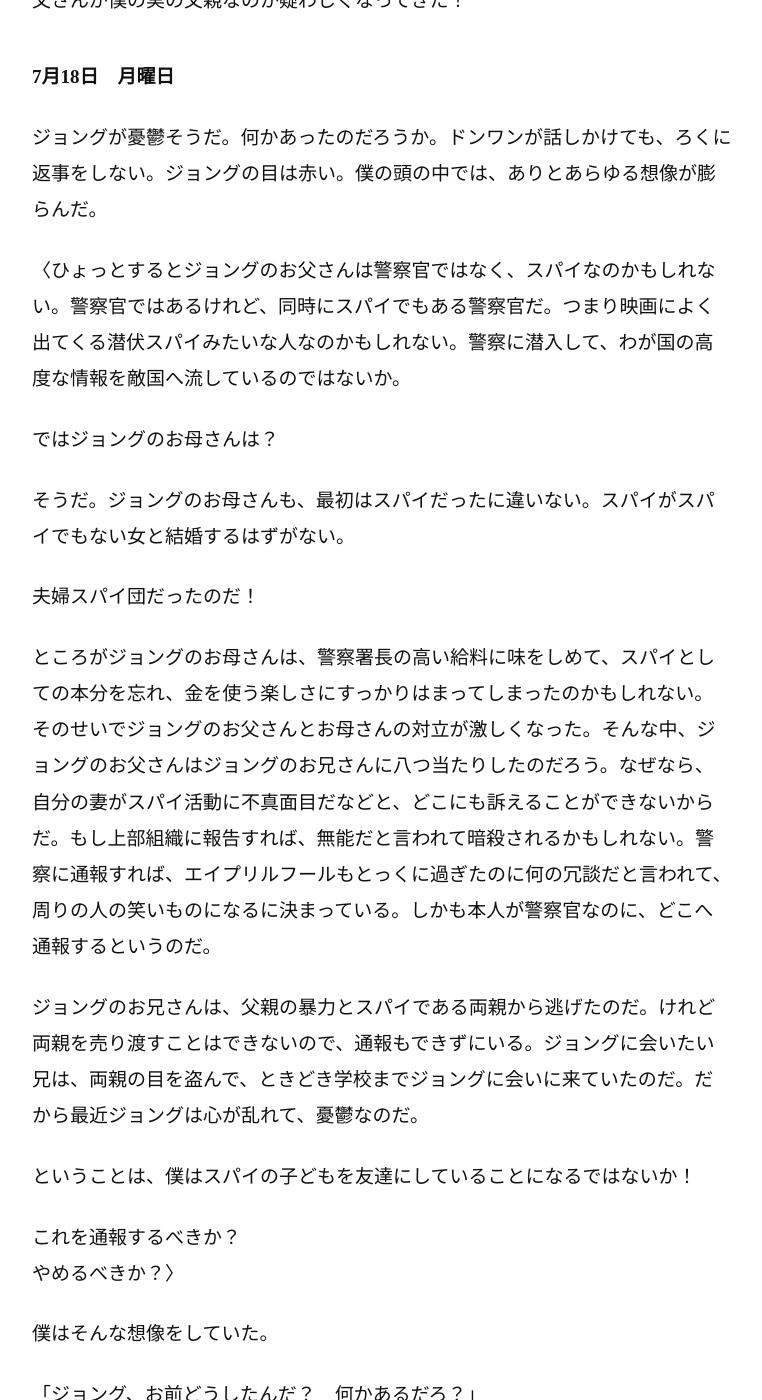
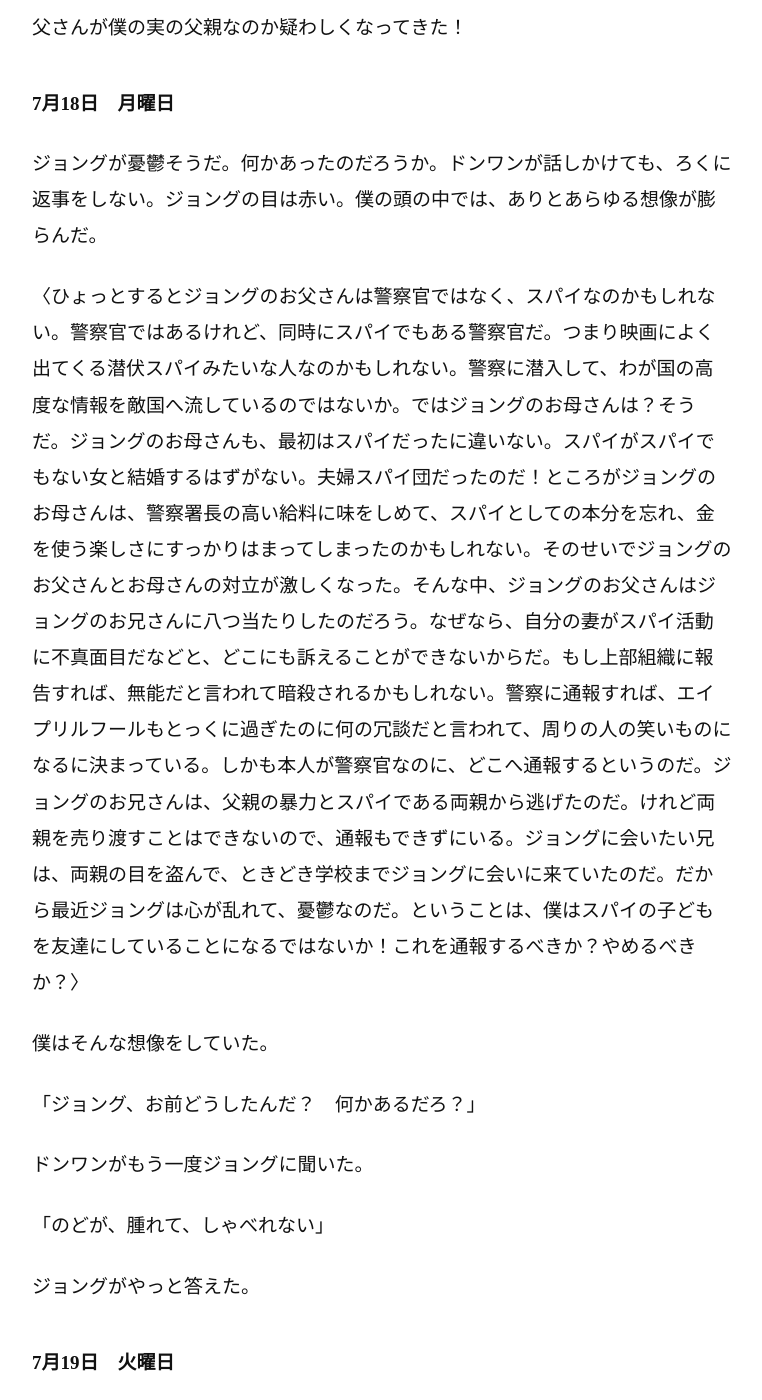
Before and after one commit to Jin-in-Seoul/Jin-in-Seoul, a Jekyll site: the page built from sweater/ja/chapter-05/index.html, in a window 1280 px wide and 1400 px high, scrolled down 9124 px. Shown: the whole window, without its empty margins (198-960 px from the left). Built offline with Jekyll 4.4.1, drawn with Linux system fonts in a browser that asks for light colours; some of the changed text lies outside the part shown.

```diff
--- a/sweater/ja/chapter-05/index.html
+++ b/sweater/ja/chapter-05/index.html
@@ -43,17 +43,17 @@
 <p>尽人事待天命。</p>
 <p class="entry-date"><strong>7月5日　火曜日</strong></p>
 <p>試験一日目。</p>
-<p>国語。蒔いた種は自分で刈り取った。<br>
-社会。パッカサリ科目だ。理由なんて必要だろうか。<br>
-道徳。一生懸命勉強したのに、どうして試験を失敗したんだろう。ひょっとして僕には道徳的な問題があるんじゃないだろうか。</p>
+<p>国語。蒔いた種は自分で刈り取った。</p>
+<p>社会。パッカサリ科目だ。理由なんて必要だろうか。</p>
+<p>道徳。一生懸命勉強したのに、どうして試験を失敗したんだろう。ひょっとして僕には道徳的な問題があるんじゃないだろうか。</p>
 <p class="entry-date"><strong>7月6日　水曜日</strong></p>
 <p>試験二日目。</p>
-<p>英語。お前が僕を救った。<br>
-音楽。そもそも音楽はどうして筆記試験を受けなければならないんだ！</p>
+<p>英語。お前が僕を救った。</p>
+<p>音楽。そもそも音楽はどうして筆記試験を受けなければならないんだ！</p>
 <p class="entry-date"><strong>7月7日　木曜日</strong></p>
 <p>試験三日目。</p>
-<p>科学。科学まで得意になる必要はない。身の丈に合わせて生きるというではないか。<br>
-漢文。試験は簡単だった。先生のおかげだ。</p>
+<p>科学。科学まで得意になる必要はない。身の丈に合わせて生きるというではないか。</p>
+<p>漢文。試験は簡単だった。先生のおかげだ。</p>
 <p class="entry-date"><strong>7月8日　金曜日</strong></p>
 <p>試験四日目。</p>
 <p>数学。ジョンス叔母さんの予言は外れた。91点だ。</p>
@@ -64,9 +64,7 @@
 <p>仁川―ロンドン―ブリュッセル―ハイデルベルク―フランクフルト―プラハ―ウィーン―ヴェネツィア―ローマ―ミュンヘン―チューリヒ―インターラーケン―チューリヒ―バルセロナ―マドリード―パリ―仁川。</p>
 <p>母さんは父さんの日程表を見ると、「あなた、自分が二十代だと思ってるの？」と言った。父さんが気まずそうに笑った。</p>
 <p>「そんなことしないで、一つか二つの都市だけ回ってきたら？　一か月か二か月くらい」</p>
-<p>「二か月も？　本当に？」</p>
-<p>父さんの両目が今にも飛び出しそうだ。</p>
-<p>「旅行代は？」</p>
+<p>「二か月も？　本当に？」父さんの両目が今にも飛び出しそうだ。「旅行代は？」</p>
 <p>「退職金で行けばいいじゃない」</p>
 <p>「母さん、僕は？」</p>
 <p>僕が鼻にかかった声で割り込んだ。</p>
@@ -75,9 +73,9 @@
 <p>父さんはヨーロッパ旅行の日程を最初から見直すと言っている。大変だ。下手をすると僕一人、夏休みじゅう床でもこすって過ごすことになりそうだ。父さんはヨーロッパへ、母さんは会社へ、僕だけ部屋にこもって「バンコク」だ！</p>
 <p class="entry-date"><strong>7月10日　日曜日</strong></p>
 <p>ヨーロッパ旅行についていく方法を考えてみたが、可能性が低すぎる。</p>
-<p>方法1。ハンガーストライキ。（成功率15％。十日ほど食べなければ成功率70％）<br>
-方法2。僕の人脈（祖父、祖母、ジョンス叔母さんなど）を総動員して母さんに圧力をかける。（成功率10％）<br>
-方法3。父さんの旅行鞄に隠れる。（成功率5％）</p>
+<p>方法1。ハンガーストライキ。（成功率15％。十日ほど食べなければ成功率70％）</p>
+<p>方法2。僕の人脈（祖父、祖母、ジョンス叔母さんなど）を総動員して母さんに圧力をかける。（成功率10％）</p>
+<p>方法3。父さんの旅行鞄に隠れる。（成功率5％）</p>
 <p>いくら考えても適当な方法が浮かばない。赤色警報状態だ！</p>
 <p>午後、ヒジョンがチョコパイと牛乳を持ってきてと電話してきた。自分のお母さんに見つからないよう、鞄にこっそり入れて来いと言う。そして理由は聞くなと言う。僕はヒジョンに言われたとおりにした。ヒジョンが望むことなら何でもできる。僕の愛に理由なんてない。</p>
 <p>ヒジョンの家へ行くと、ヒジョンは無期限ハンガーストライキ中だった！　夏休みに英語キャンプへ行かないと言い張っているのだ。ヒジョンは去年も英語キャンプへ行ったが、面白くもなかったし、英語力の向上にもたいして役に立たなかったと言った。その代わりヨーロッパ旅行へ行かせてくれとねだっている。わあ！　ヒジョンは本当にいい度胸してる。</p>
@@ -120,15 +118,7 @@
 <p>父さんが僕の実の父親なのか疑わしくなってきた！</p>
 <p class="entry-date"><strong>7月18日　月曜日</strong></p>
 <p>ジョングが憂鬱そうだ。何かあったのだろうか。ドンワンが話しかけても、ろくに返事をしない。ジョングの目は赤い。僕の頭の中では、ありとあらゆる想像が膨らんだ。</p>
-<p>〈ひょっとするとジョングのお父さんは警察官ではなく、スパイなのかもしれない。警察官ではあるけれど、同時にスパイでもある警察官だ。つまり映画によく出てくる潜伏スパイみたいな人なのかもしれない。警察に潜入して、わが国の高度な情報を敵国へ流しているのではないか。</p>
-<p>ではジョングのお母さんは？</p>
-<p>そうだ。ジョングのお母さんも、最初はスパイだったに違いない。スパイがスパイでもない女と結婚するはずがない。</p>
-<p>夫婦スパイ団だったのだ！</p>
-<p>ところがジョングのお母さんは、警察署長の高い給料に味をしめて、スパイとしての本分を忘れ、金を使う楽しさにすっかりはまってしまったのかもしれない。そのせいでジョングのお父さんとお母さんの対立が激しくなった。そんな中、ジョングのお父さんはジョングのお兄さんに八つ当たりしたのだろう。なぜなら、自分の妻がスパイ活動に不真面目だなどと、どこにも訴えることができないからだ。もし上部組織に報告すれば、無能だと言われて暗殺されるかもしれない。警察に通報すれば、エイプリルフールもとっくに過ぎたのに何の冗談だと言われて、周りの人の笑いものになるに決まっている。しかも本人が警察官なのに、どこへ通報するというのだ。</p>
-<p>ジョングのお兄さんは、父親の暴力とスパイである両親から逃げたのだ。けれど両親を売り渡すことはできないので、通報もできずにいる。ジョングに会いたい兄は、両親の目を盗んで、ときどき学校までジョングに会いに来ていたのだ。だから最近ジョングは心が乱れて、憂鬱なのだ。</p>
-<p>ということは、僕はスパイの子どもを友達にしていることになるではないか！</p>
-<p>これを通報するべきか？<br>
-やめるべきか？〉</p>
+<p>〈ひょっとするとジョングのお父さんは警察官ではなく、スパイなのかもしれない。警察官ではあるけれど、同時にスパイでもある警察官だ。つまり映画によく出てくる潜伏スパイみたいな人なのかもしれない。警察に潜入して、わが国の高度な情報を敵国へ流しているのではないか。ではジョングのお母さんは？そうだ。ジョングのお母さんも、最初はスパイだったに違いない。スパイがスパイでもない女と結婚するはずがない。夫婦スパイ団だったのだ！ところがジョングのお母さんは、警察署長の高い給料に味をしめて、スパイとしての本分を忘れ、金を使う楽しさにすっかりはまってしまったのかもしれない。そのせいでジョングのお父さんとお母さんの対立が激しくなった。そんな中、ジョングのお父さんはジョングのお兄さんに八つ当たりしたのだろう。なぜなら、自分の妻がスパイ活動に不真面目だなどと、どこにも訴えることができないからだ。もし上部組織に報告すれば、無能だと言われて暗殺されるかもしれない。警察に通報すれば、エイプリルフールもとっくに過ぎたのに何の冗談だと言われて、周りの人の笑いものになるに決まっている。しかも本人が警察官なのに、どこへ通報するというのだ。ジョングのお兄さんは、父親の暴力とスパイである両親から逃げたのだ。けれど両親を売り渡すことはできないので、通報もできずにいる。ジョングに会いたい兄は、両親の目を盗んで、ときどき学校までジョングに会いに来ていたのだ。だから最近ジョングは心が乱れて、憂鬱なのだ。ということは、僕はスパイの子どもを友達にしていることになるではないか！これを通報するべきか？やめるべきか？〉</p>
 <p>僕はそんな想像をしていた。</p>
 <p>「ジョング、お前どうしたんだ？　何かあるだろ？」</p>
 <p>ドンワンがもう一度ジョングに聞いた。</p>
@@ -143,26 +133,26 @@
 <p>僕たちに家を貸してくれることになった人は、留学七年目の夫婦で、小さな娘も一人いる。一家は8月の一か月間を韓国で過ごし、それからまたパリへ戻るそうだ。向こうでは9月から学校が始まるらしい。うらやましい、うらやましい。とにかく7月28日にソウルで留学生夫婦と会うことになった。そのとき家賃と保証金を渡し、宿の鍵を受け取ればいい。</p>
 <p>留学生夫婦はアパートの写真をメールで送ってくれた。写真を見ると、宿は鼻くそほどの部屋が三つ、鼻くそほどの台所兼リビングが一つ、鼻くそほどの浴室が一つだった。留学生夫婦からのメールには、いろいろな注意事項が書いてあった。</p>
 <p>― ステュディオ利用時の注意事項 ―</p>
-<p>住所：9 Rue Jacques Louvel Tessier 75010<br>
-この建物の101号室です。（韓国式では2階）<br>
-地下鉄ゴンクール（Goncourt）駅から徒歩1～2分（11号線）<br>
-地下鉄レピュブリック（Republique）駅から徒歩5～6分（3、5、8、9、11号線）<br>
-シャルル・ド・ゴール空港に着いたら、ロワシーバス乗り場があります。そこからバスに乗り、オペラ座で降りてください。それから地下鉄に乗り、ゴンクール駅2番出口から出てください。出口の前に携帯電話ショップがあります。そこから下のほうへ歩くとカフェが一軒見えます。カフェから左へ30メートルほど歩くと、大きな赤い門があります。</p>
-<p>1. 門のパスワード：3464（玄関の鍵はソウルでお渡しします）<br>
-2. Wi-Fi：NEUF_4EBC<br>
-3. Wi-Fiパスワード：gabyuff5ufbubduobxxe（長いので、一文字も抜かさず入力してください）<br>
-4. シャワー室の扉を開け閉めするときは注意してください。ガラスが割れることがあります。<br>
-5. シャワーを浴びるときは必ず換気扇を回してください。カビが生えることがあります。<br>
-6. シャワーの水が壁にかからないよう注意してください。水がかかった場合は拭いてください。<br>
-7. 冷蔵庫の扉はしっかり押して閉めてください。軽く押すだけでは閉まらず、少し開いたままになります。<br>
-8. 冷蔵庫の扉がきちんと閉まっているか必ず確認してください。<br>
-9. 炊飯器の内釜はスポンジだけで洗ってください。<br>
-10. 洗濯機は昼間だけ使ってください。夜に洗濯機を回すと隣家から苦情が来ます。<br>
-11. 夜遅く騒ぐと、隣家から苦情が来ます。<br>
-12. 韓国食料品店ラッキーマート：オペラ座から証券取引所方面へ歩くとあります。（住所：63 Rue Sainte-Anne）<br>
-13. 韓国食料品店OKマート：ラッキーマートからオペラ方面へ5分ほど歩くとあります。<br>
-14. 韓国食料品店の商品：米、キムチ、豚足、刺身、キンパ、各種野菜などを販売。<br>
-15. ゴンクール駅周辺はフランス人、黒人、中国人、トルコ人、アラブ人など、さまざまな人種が暮らしています。人種的偏見のある方は住めません。この点を十分にご留意ください。もちろん治安は良好です。楽しい旅行を。</p>
+<p>住所：9 Rue Jacques Louvel Tessier 75010</p>
+<p>この建物の101号室です。（韓国式では2階）</p>
+<p>地下鉄ゴンクール（Goncourt）駅から徒歩1～2分（11号線）</p>
+<p>地下鉄レピュブリック（Republique）駅から徒歩5～6分（3、5、8、9、11号線）</p>
+<p>シャルル・ド・ゴール空港に着いたら、ロワシーバス乗り場があります。そこからバスに乗り、オペラ座で降りてください。それから地下鉄に乗り、ゴンクール駅2番出口から出てください。出口の前に携帯電話ショップがあります。そこから下のほうへ歩くとカフェが一軒見えます。カフェから左へ30メートルほど歩くと、大きな赤い門があります。</p>
+<p>1. 門のパスワード：3464（玄関の鍵はソウルでお渡しします）</p>
+<p>2. Wi-Fi：NEUF_4EBC</p>
+<p>3. Wi-Fiパスワード：gabyuff5ufbubduobxxe（長いので、一文字も抜かさず入力してください）</p>
+<p>4. シャワー室の扉を開け閉めするときは注意してください。ガラスが割れることがあります。</p>
+<p>5. シャワーを浴びるときは必ず換気扇を回してください。カビが生えることがあります。</p>
+<p>6. シャワーの水が壁にかからないよう注意してください。水がかかった場合は拭いてください。</p>
+<p>7. 冷蔵庫の扉はしっかり押して閉めてください。軽く押すだけでは閉まらず、少し開いたままになります。</p>
+<p>8. 冷蔵庫の扉がきちんと閉まっているか必ず確認してください。</p>
+<p>9. 炊飯器の内釜はスポンジだけで洗ってください。</p>
+<p>10. 洗濯機は昼間だけ使ってください。夜に洗濯機を回すと隣家から苦情が来ます。</p>
+<p>11. 夜遅く騒ぐと、隣家から苦情が来ます。</p>
+<p>12. 韓国食料品店ラッキーマート：オペラ座から証券取引所方面へ歩くとあります。（住所：63 Rue Sainte-Anne）</p>
+<p>13. 韓国食料品店OKマート：ラッキーマートからオペラ方面へ5分ほど歩くとあります。</p>
+<p>14. 韓国食料品店の商品：米、キムチ、豚足、刺身、キンパ、各種野菜などを販売。</p>
+<p>15. ゴンクール駅周辺はフランス人、黒人、中国人、トルコ人、アラブ人など、さまざまな人種が暮らしています。人種的偏見のある方は住めません。この点を十分にご留意ください。もちろん治安は良好です。楽しい旅行を。</p>
 <p>僕はヒジョンにメールを転送し、急いでヒジョンの家へ行った。ヒジョンとGoogleマップで宿の場所を探した。Googleに住所を入れると、メールで見たあの赤い門がすぐに出てきた。Googleストリートビューで地下鉄駅の近くも見て回った。僕たちは、もうパリにいるような気分だった。</p>
 <p>夕方、家に帰って父さんのヨーロッパ旅行本を見ながら予定を立てた。ところがパリの内容があまりにも薄かった。必要もないイギリスとドイツとスペインの内容ばかり、たくさん載っていた。父さんは、どうしてこの本を買ったんだろう。そういえば、どうしてうちにはこんなに本が多いのか、少し分かったような気もする。</p>
 <p>僕は旅行本を見ながら、行きたい場所を一つずつチェックしていった。それだけでも胸がかなり高鳴った。ところが叔母さんから電話がかかってきて、数学の宿題を山ほど出されたせいで、一気に気分が冷めた。</p>
@@ -172,13 +162,13 @@
 <p>数学の宿題を全部終えてから、ヒジョンの家へ行った。ドンワンも来ていた。ドンワンは何も言わないけれど、モンゴルよりパリへ行きたいように見えた。この世の誰が、エッフェル塔とセーヌ川を置いて、砂漠みたいなモンゴルへ行きたいだろうか。</p>
 <p>僕たちはパリについて知らなすぎた。そこでまず、パリに関係する映画を三本選んだ。本を選ぶときは叔父さんが手伝ってくれた。やはり、うちの父さんより叔父さんのほうがたくさん知っているようだ。</p>
 <p>― 映画 ―</p>
-<p>1. 『パリがあなたを呼ぶとき』（明日、ドンワンの家で一緒に見ることにした）<br>
-2. 『フレンチ・キス』（これはヒジョンが選んだ）<br>
-3. 『アメリ』（もう見た映画だけれど、復習の意味でもう一度見ることにした）</p>
+<p>1. 『パリがあなたを呼ぶとき』（明日、ドンワンの家で一緒に見ることにした）</p>
+<p>2. 『フレンチ・キス』（これはヒジョンが選んだ）</p>
+<p>3. 『アメリ』（もう見た映画だけれど、復習の意味でもう一度見ることにした）</p>
 <p>― 本 ―</p>
-<p>1. 『パリの場所たち』（この本は叔父さんが父さんに貸してくれるそうだ）<br>
-2. 『パリを考える』（この本も叔父さんが父さんに渡せと言う。結局、叔父さんは僕たちには一冊も本を貸してくれなかった。「お前たちは図書館で自分たちのレベルに合う本を探しなさい」だって。叔父さん！）<br>
-3. 各種旅行本（叔父さんは国会図書館へ行けば旅行本がたくさんあると言った）</p>
+<p>1. 『パリの場所たち』（この本は叔父さんが父さんに貸してくれるそうだ）</p>
+<p>2. 『パリを考える』（この本も叔父さんが父さんに渡せと言う。結局、叔父さんは僕たちには一冊も本を貸してくれなかった。「お前たちは図書館で自分たちのレベルに合う本を探しなさい」だって。叔父さん！）</p>
+<p>3. 各種旅行本（叔父さんは国会図書館へ行けば旅行本がたくさんあると言った）</p>
 <p>父さんは今日から禁煙だ。禁煙に失敗すれば、サバティカル休暇も返上だと母さんが脅した。母さんは、父さんがパリでタバコを吸ったら写真を撮っておけと言う。母さんは写真一枚につき一万ウォンのパパラッチ報奨金をかけた。</p>
 <p>パリから帰ってきたら、独立できるくらいまとまった金ができそうだ。</p>
 <p class="entry-date"><strong>7月22日　金曜日</strong></p>
@@ -191,22 +181,22 @@
 <p>叔母さんは、僕の数学の実力が少しずつ基礎を固めつつあると褒めてくれた。今日は特別に英語の授業も一生懸命やった。ジェイミーおじさんは、僕がパリへ行くと言うと、ものすごくうらやましがった。おじさんも、いつか必ずパリへ行ってみたいと言った。「そうですよ。おじさんも絶対パリへ行ってください」と言ってあげた。するとおじさんは満面の笑みを浮かべ、僕の英語がどんどん上達していると褒めてくれた。今日は褒められたのが、なんと二回もあった。</p>
 <p>授業が終わったあと、ヒジョンの家で『アメリ』を見た。何度見ても飽きない。見るたびに気分がよくなる映画だ。ヒジョンは、アメリが水切りをするサン・マルタン運河へ行ってみたいと言った。僕たちはパリで絶対に行きたい場所のリストを作った。</p>
 <p>― パリで絶対に行く場所 ―</p>
-<p>1. エッフェル塔<br>
-2. ルーヴル美術館<br>
-3. オルセー美術館<br>
-4. サン・マルタン運河<br>
-5. オランジュリー美術館<br>
-6. ノートルダム大聖堂<br>
-7. サン・トゥアン蚤の市<br>
-8. ロダン美術館<br>
-9. クリュニー中世美術館<br>
-10. モンマルトルの丘<br>
-11. シテ島からサンジェルマン大通りまで歩く<br>
-12. ポンピドゥー・センター<br>
-13. 凱旋門<br>
-14. 海洋博物館<br>
-15. マレ地区を歩く<br>
-16. チュイルリー公園</p>
+<p>1. エッフェル塔</p>
+<p>2. ルーヴル美術館</p>
+<p>3. オルセー美術館</p>
+<p>4. サン・マルタン運河</p>
+<p>5. オランジュリー美術館</p>
+<p>6. ノートルダム大聖堂</p>
+<p>7. サン・トゥアン蚤の市</p>
+<p>8. ロダン美術館</p>
+<p>9. クリュニー中世美術館</p>
+<p>10. モンマルトルの丘</p>
+<p>11. シテ島からサンジェルマン大通りまで歩く</p>
+<p>12. ポンピドゥー・センター</p>
+<p>13. 凱旋門</p>
+<p>14. 海洋博物館</p>
+<p>15. マレ地区を歩く</p>
+<p>16. チュイルリー公園</p>
 <p>どう考えても旅行の日程が短すぎる気がする。</p>
 <p>明日、ヒジョンと『フレンチ・キス』を見ることにした。</p>
 <p class="entry-date"><strong>7月24日　日曜日</strong></p>
```
